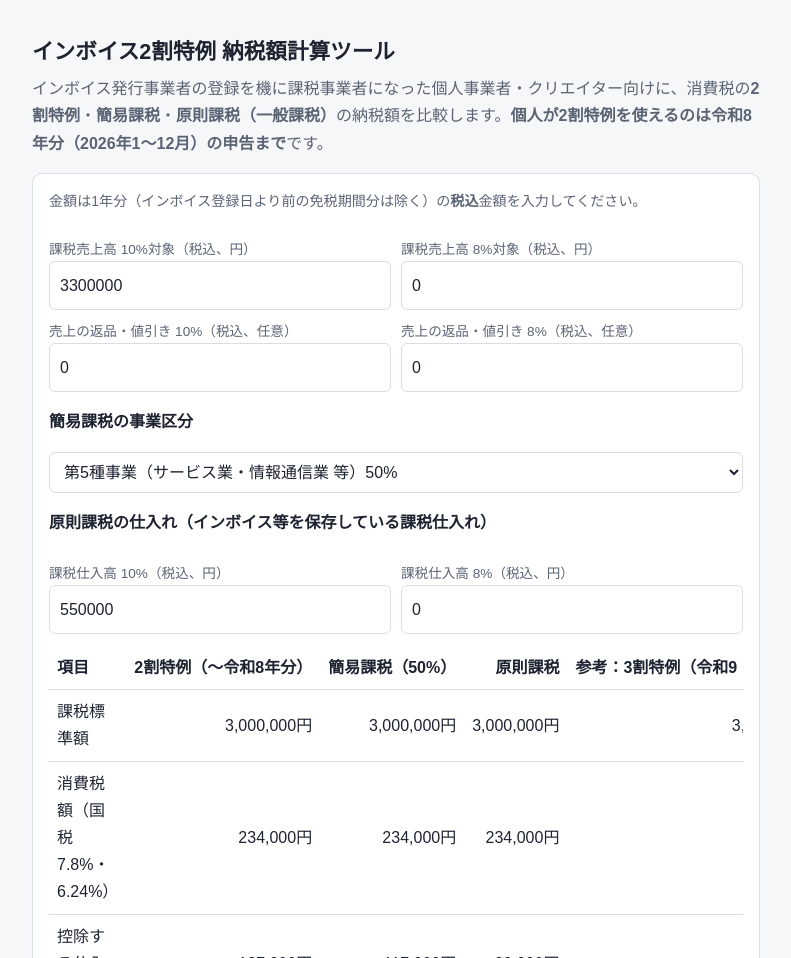
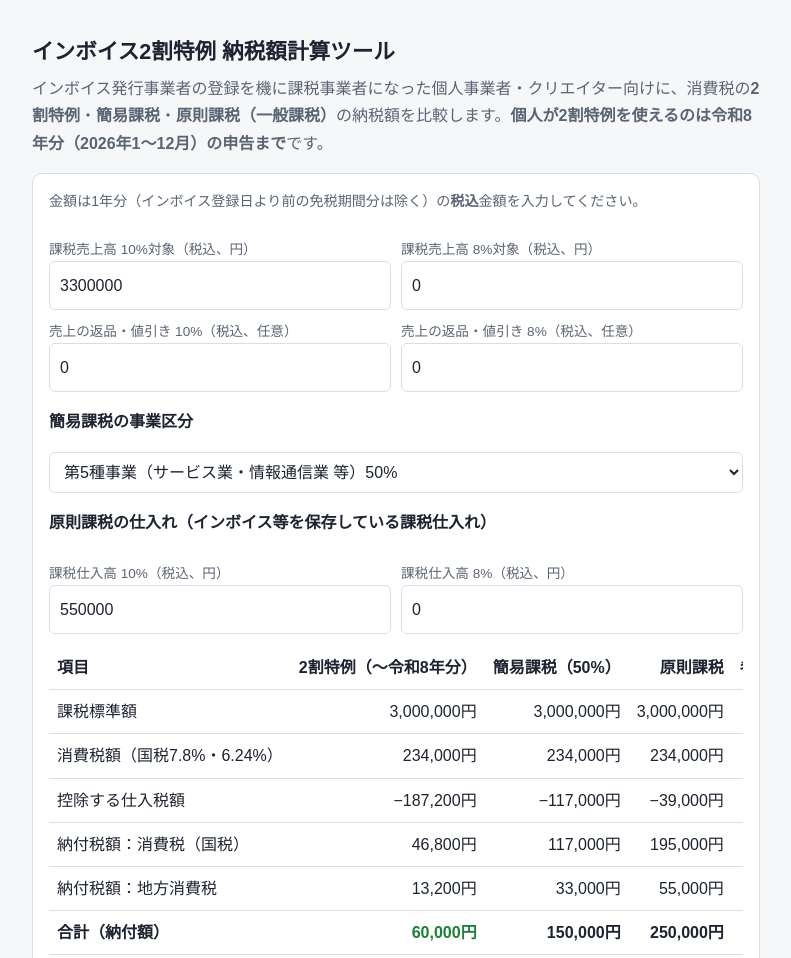
Before and after one commit to soya-hon/seikyu, a plain HTML site: page niwari.html in a window 1280 px wide. Shown: the top 958 px of the page, without its empty margins (244-1035 px from the left). Drawn offline with Linux system fonts and the light colour scheme.

Commit message:
Keep comparison table labels on one line
Co-Authored-By: Claude Opus 5.5 <noreply@anthropic.com>

```diff
--- a/niwari.html
+++ b/niwari.html
@@ -38,6 +38,7 @@ ul.pts li{margin:4px 0}
 .kit strong{color:var(--accent)}
 footer{margin-top:28px;color:var(--sub);font-size:.85rem}
 footer a{color:var(--sub)}
+th:first-child,td:first-child{min-width:9em;white-space:nowrap}
 </style>
 </head>
 <body>
```
